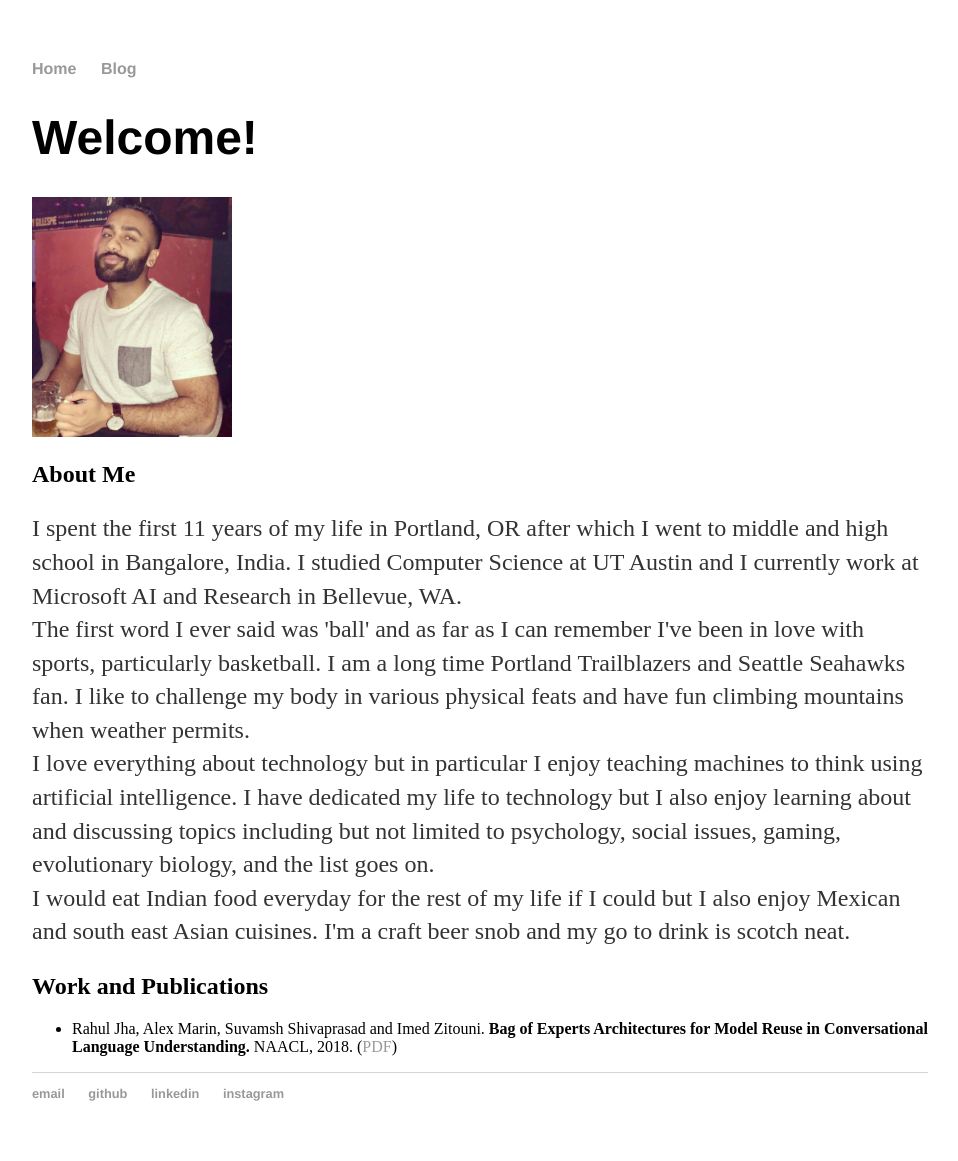
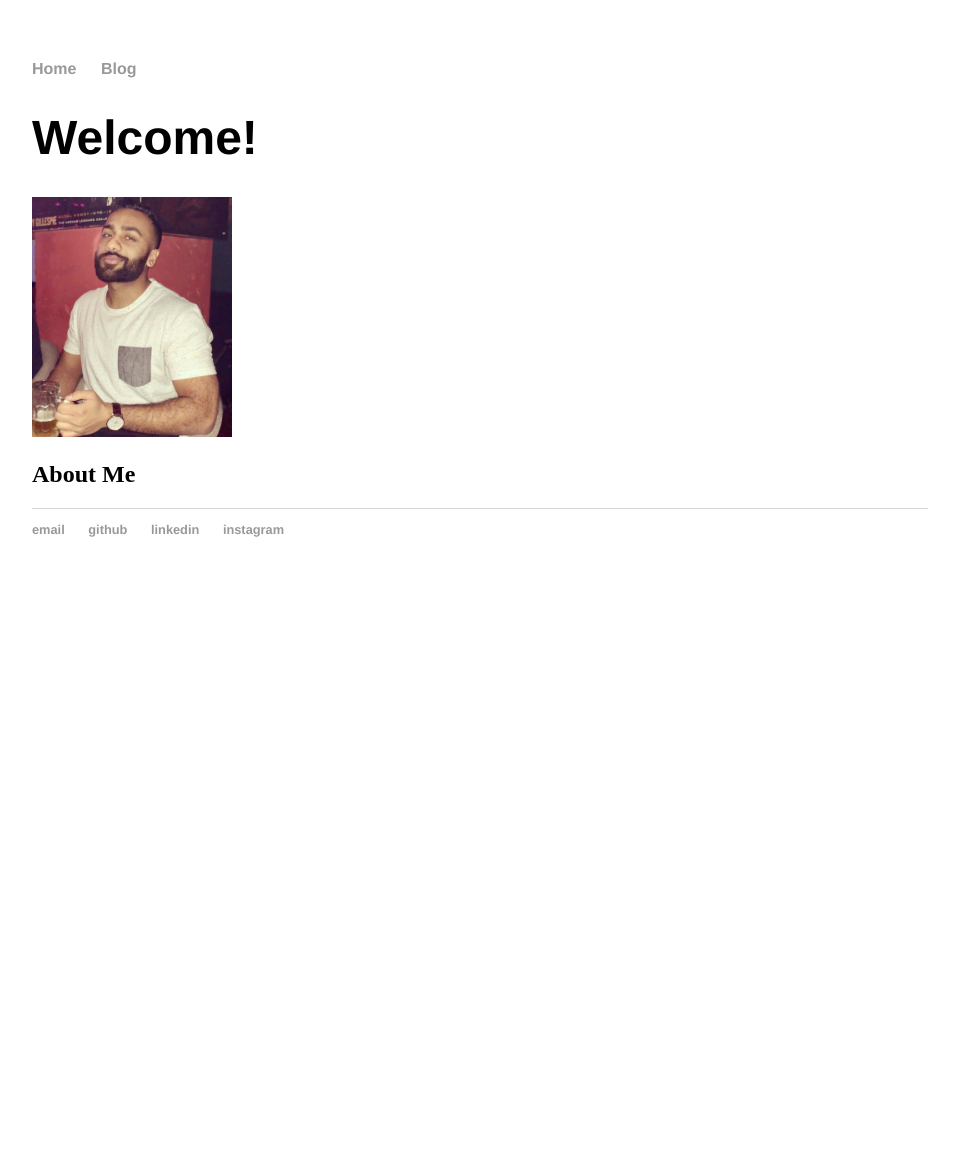
Before and after one commit to suvamsh/suvamsh.github.io, a Jekyll site: the page built from index.html, in a window 1280 px wide. Shown: the whole page, without its empty margins (160-1118 px from the left). Built offline with Jekyll 4.4.1, drawn with Linux system fonts in a browser that asks for light colours; after the commit the page ends 900 px from its top, so only the background shows below that.

Commit message:
clean up landing

```diff
--- a/index.html
+++ b/index.html
@@ -9,19 +9,4 @@ title: Suvamsh Shivaprasad
     </div> -->
 	<p><img src="img/prof.jpg" alt="suvamsh_face" style="width:200px;height:240px;" align="center"/></p>
 	<h2> About Me </h2>
-		<p>
-			I spent the first 11 years of my life in Portland, OR after which I went to middle and high school in Bangalore, India. I studied Computer Science at UT Austin and I currently work at Microsoft AI and Research in Bellevue, WA.
-		<br>
-			The first word I ever said was 'ball' and as far as I can remember I've been in love with sports, particularly basketball. I am a long time Portland Trailblazers and Seattle Seahawks fan. I like to challenge my body in various physical feats and have fun climbing mountains when weather permits.
-		<br>
-			I love everything about technology but in particular I enjoy teaching machines to think using artificial intelligence. I have dedicated my life to technology but I also enjoy learning about and discussing topics including but not limited to psychology, social issues, gaming, evolutionary biology, and the list goes on.
-		<br>
-			I would eat Indian food everyday for the rest of my life if I could but I also enjoy Mexican and south east Asian cuisines. I'm a craft beer snob and my go to drink is scotch neat.
-		</p>
-	<h2> Work and Publications </h2>
-		<ul>
-			<li>
-				Rahul Jha, Alex Marin, Suvamsh Shivaprasad and Imed Zitouni. <strong> Bag of Experts Architectures for Model Reuse in Conversational Language Understanding. </strong> NAACL, 2018. (<a href="{{ site.baseurl }}/pdfs/reuse_naacl2018.pdf">PDF</a>)
-			</li>
-		</ul>
 </div><!-- /.blurb -->
```
